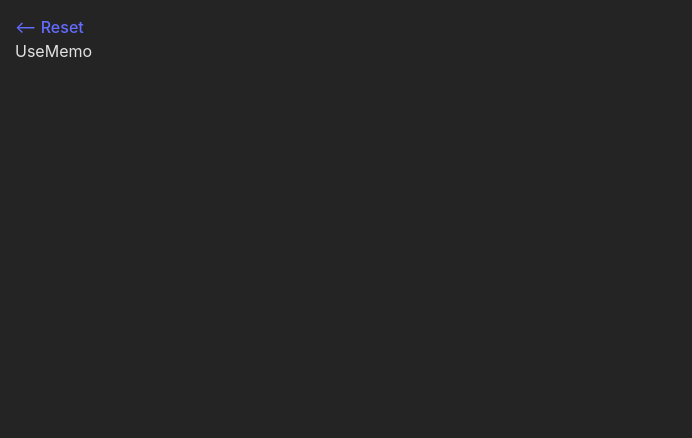
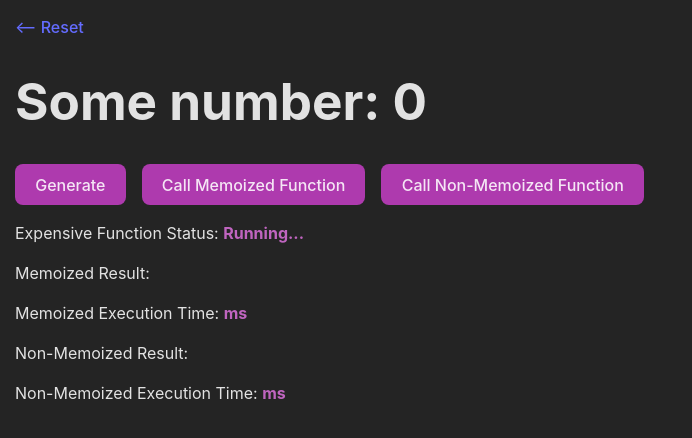
Before and after one commit to JanZaion/native-react-hooks, a React (Vite) app: page /useMemo in a window 1280 px wide. Shown: the top 438 px of the page, without its empty margins (0-692 px from the left). Built offline with nearby package versions, Linux system fonts and the light colour scheme.

Commit message:
feat: add useMemo

```diff
--- a/src/index.css
+++ b/src/index.css
@@ -47,10 +47,16 @@ button {
   cursor: pointer;
   transition: border-color 0.25s;
 }
+
 button:hover {
   border-color: #646cff;
 }
+
 button:focus,
 button:focus-visible {
   outline: 4px auto -webkit-focus-ring-color;
 }
+
+strong {
+  color: #c065c0;
+}
--- a/src/nativeHooks/UseMemo.tsx
+++ b/src/nativeHooks/UseMemo.tsx
@@ -1,3 +1,84 @@
+import { useState, useMemo, useEffect } from "react";
+import { getRandomWholeNumber } from "../utils/getRandomWholeNumber";
+
 export const UseMemo = () => {
-  return <div>UseMemo</div>;
+  const [randomNumber, setRandomNumber] = useState(0);
+  const [memoizedResult, setMemoizedResult] = useState<number | null>(
+    null,
+  );
+  const [memoizedExecutionTime, setMemoizedExecutionTime] = useState<
+    number | null
+  >(null);
+  const [nonMemoizedResult, setNonMemoizedResult] = useState<
+    number | null
+  >(null);
+  const [nonMemoizedExecutionTime, setNonMemoizedExecutionTime] =
+    useState<number | null>(null);
+  const [expensiveFunctionStatus, setExpensiveFunctionStatus] =
+    useState("Idle");
+
+  // Very expensive function
+  const expensiveFunction = (number: number) => {
+    setExpensiveFunctionStatus("Running...");
+
+    let result = 0;
+    for (let i = 0; i < 1000000000; i++) {
+      result += number;
+    }
+
+    return result;
+  };
+
+  // Memoized result
+  const memoizedValue = useMemo(
+    () => expensiveFunction(randomNumber),
+    [randomNumber],
+  );
+
+  const handleMemoizedClick = () => {
+    const start = performance.now();
+    setMemoizedResult(memoizedValue);
+    const end = performance.now();
+    setMemoizedExecutionTime(end - start);
+    setExpensiveFunctionStatus("Idle");
+  };
+
+  const handleNonMemoizedClick = () => {
+    const start = performance.now();
+    setNonMemoizedResult(expensiveFunction(randomNumber));
+    const end = performance.now();
+    setNonMemoizedExecutionTime(end - start);
+  };
+
+  const handleMakeRandomNumber = () =>
+    setRandomNumber(getRandomWholeNumber);
+
+  return (
+    <div>
+      <h1>Some number: {randomNumber}</h1>
+      <button onClick={handleMakeRandomNumber}>Generate</button>
+      <button onClick={handleMemoizedClick}>
+        Call Memoized Function
+      </button>
+      <button onClick={handleNonMemoizedClick}>
+        Call Non-Memoized Function
+      </button>
+      <div>
+        <p>
+          Expensive Function Status:{" "}
+          <strong>{expensiveFunctionStatus}</strong>
+        </p>
+        <p>Memoized Result: {memoizedResult}</p>
+        <p>
+          Memoized Execution Time:{" "}
+          <strong>{memoizedExecutionTime} ms</strong>
+        </p>
+        <p>Non-Memoized Result: {nonMemoizedResult}</p>
+        <p>
+          Non-Memoized Execution Time:{" "}
+          <strong>{nonMemoizedExecutionTime} ms</strong>
+        </p>
+      </div>
+    </div>
+  );
 };
--- a/src/nativeHooks/UseRef.tsx
+++ b/src/nativeHooks/UseRef.tsx
@@ -44,11 +44,8 @@ export const UseRef = () => {
         `${secondsPassed.toFixed(1)}
          ${(event.target as HTMLInputElement).value}`,
       ]);
-      // (event.target as HTMLInputElement).value = "";
     }
   };
-
-  // inputRef.current.value = "";
 
   return (
     <>
--- a/src/nativeHooks/UseState.tsx
+++ b/src/nativeHooks/UseState.tsx
@@ -1,4 +1,5 @@
 import { useState } from "react";
+import { getRandomWholeNumber } from "../utils/getRandomWholeNumber";
 
 // Use this pattern with the props
 // if you neet to react on a value from a previous render.
@@ -18,8 +19,6 @@ const CountLabel = ({ count }: { count: number }) => {
     </>
   );
 };
-
-const getRandomWholeNumber = () => Math.floor(Math.random() * 100);
 
 export const UseState = () => {
   // Initialize with a callback instead of a call saves perf.
--- /dev/null
+++ b/src/utils/getRandomWholeNumber.ts
@@ -0,0 +1,2 @@
+export const getRandomWholeNumber = () =>
+  Math.floor(Math.random() * 100);
```
